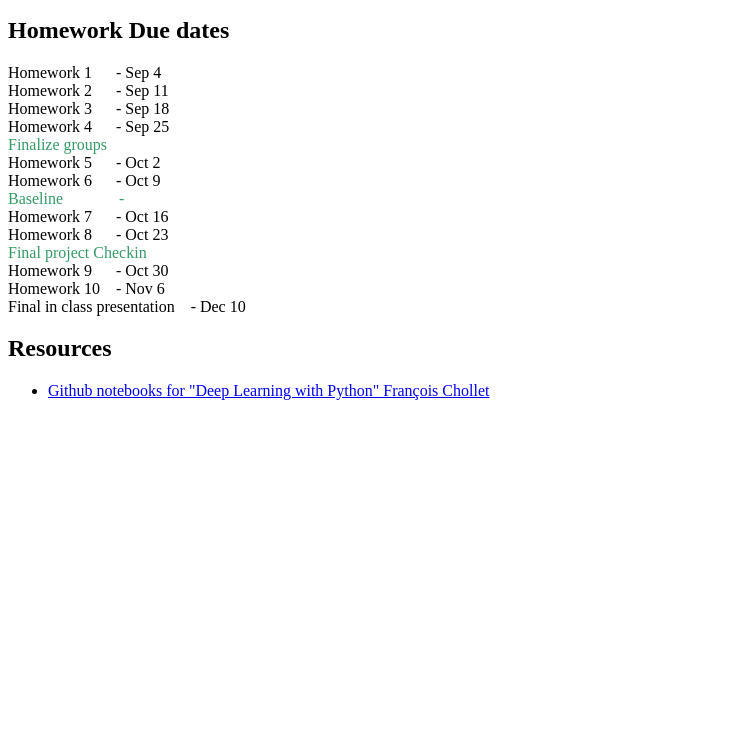
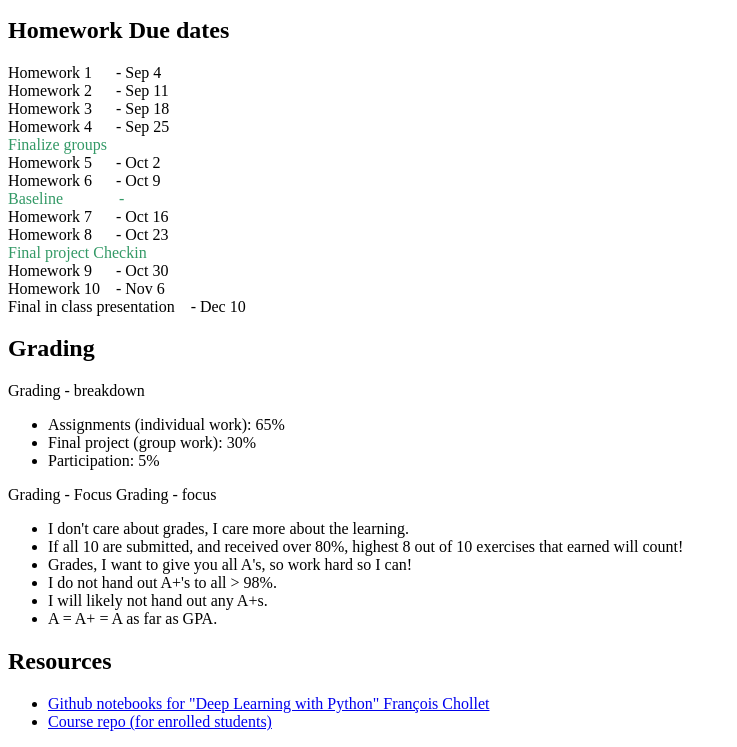
Before and after one commit to W207/w207.github.io, a plain HTML site: page index.html in a window 1280 px wide. Shown: the part 465-1212 px from the top of the page, without its empty margins (0-737 px from the left). Before the commit the page ends 881 px from the top, so only its background shows below. Drawn offline with Linux system fonts and the light colour scheme.

Commit message:
Update index.html

```diff
--- a/index.html
+++ b/index.html
@@ -42,9 +42,32 @@
         Homework 9&nbsp;&nbsp;&nbsp;&nbsp;&nbsp; - Oct 30<br>Homework 10&nbsp;&nbsp;&nbsp; - Nov 6<br>
         Final in class presentation&nbsp;&nbsp;&nbsp; - Dec 10
       </p>
+      <h2>Grading</h2>
+      <p>Grading - breakdown
+         <ul>
+           <li>Assignments (individual work): 65%</li>
+           <li>Final project (group work): 30%</li>
+           <li>Participation: 5%</li>
+        </ul>
+      </p>
+      <p>Grading - Focus
+        Grading - focus
+        <ul>
+          <li>I don't care about grades, I care more about the learning.</li>
+          <li>If all 10 are submitted, and received over 80%, highest 8 out of 10 exercises that earned will count! </li>
+          <li>Grades, I want to give you all A's, so work hard so I can!</li>
+          <li>I do not hand out A+'s to all > 98%.</li>
+          <li>I will likely not hand out any A+s.</li>
+          <li>A = A+ = A  as far as GPA.</li>
+        </ul>
+      </p>
+
+
+
       <h2>Resources</h2>
       <ul>
         <li><a href="https://github.com/fchollet/deep-learning-with-python-notebooks">Github notebooks for "Deep Learning with Python" François Chollet</a></li>
+        <li><a href="https://github.com/MIDS-W207/coursework_2022">Course repo (for enrolled students)</a></li>
         </ul>
 </div>
   </body>
```
